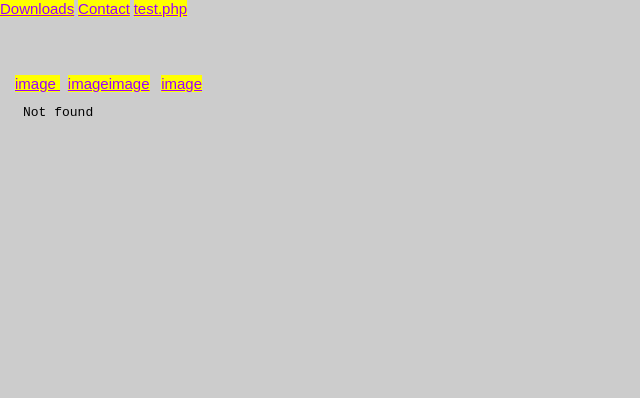
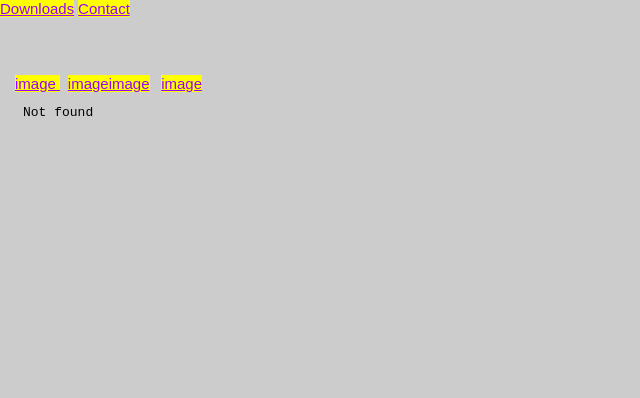
Before and after one commit to readwriterun/ReadWriteRun.github.io, a plain HTML site: page index.html in a window 1280 px wide. Shown: the top 398 px of the page, without its empty margins (0-640 px from the left). Drawn offline with Linux system fonts and the light colour scheme.

Commit message:
Update index.html

```diff
--- a/index.html
+++ b/index.html
@@ -5,7 +5,7 @@
 <style>
 body {margin: 0; padding: 0;
 background-color: #cccccc;
-background-image:url('img/NYC.jpg');
+background-image:url('');
 font-family:"Arial","sans-serif";color:#ff7f3f;;font-size:14px;}
 pre{margin: 0;
 	padding: 0;
@@ -56,7 +56,7 @@ z-index:0;
 	<div id = "menu"></div>
 		<a href ="downloads/" target = "main" >Downloads</a>
 		<a href = "contact.html" target = "main"> Contact</a>
-		<a href ="test.php" target = "blank_" >test.php</a>
+
 
 
 <!--end of menu-->
```
